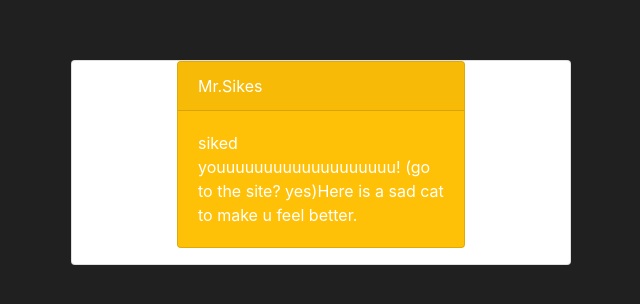
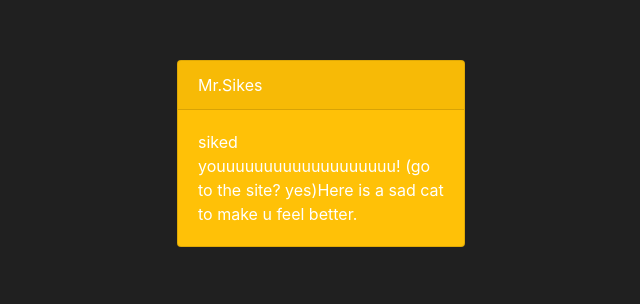
Before and after one commit to kevinmao660/blubber, a plain HTML site: page index.html in a window 1280 px wide. Shown: the part 132-436 px from the top of the page, without its empty margins (319-959 px from the left). Drawn offline with nearby package versions, Linux system fonts and the light colour scheme.

Commit message:
Update index.html

```diff
--- a/index.html
+++ b/index.html
@@ -19,14 +19,14 @@
     <br>
     <br>
     <br>
-    <div class="card w-75">
+
     <div class="card text-white bg-warning mb-3" style="max-width: 18rem;">
   <div class="card-header">Mr.Sikes</div>
   <div class="card-body">
     <p class="card-text">siked youuuuuuuuuuuuuuuuuuu! (go to the site? yes)Here is a sad cat to make u feel better. </p>
   </div>
 </div>
-    </div>
+
 
   </body>
 </html>
```
